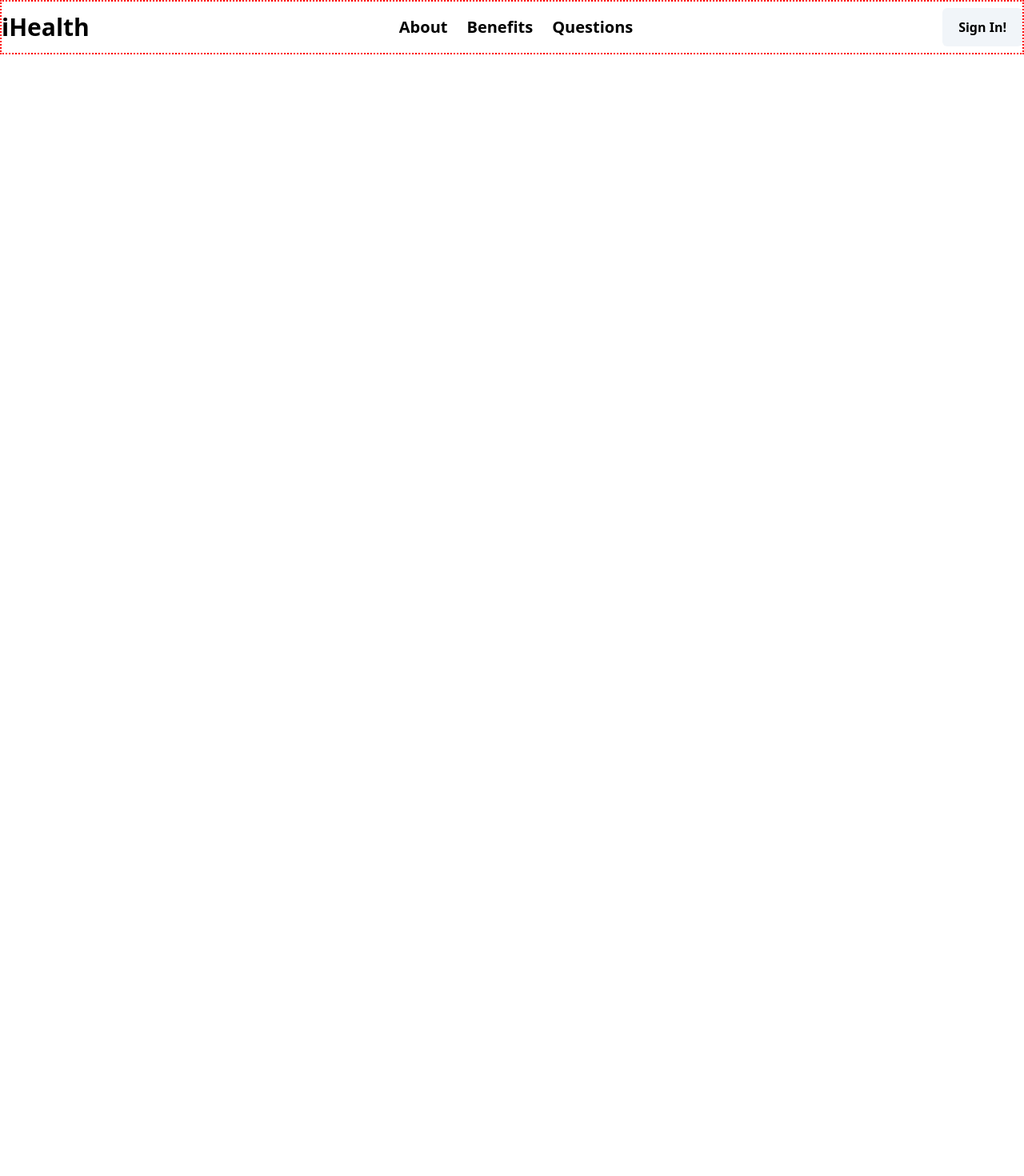
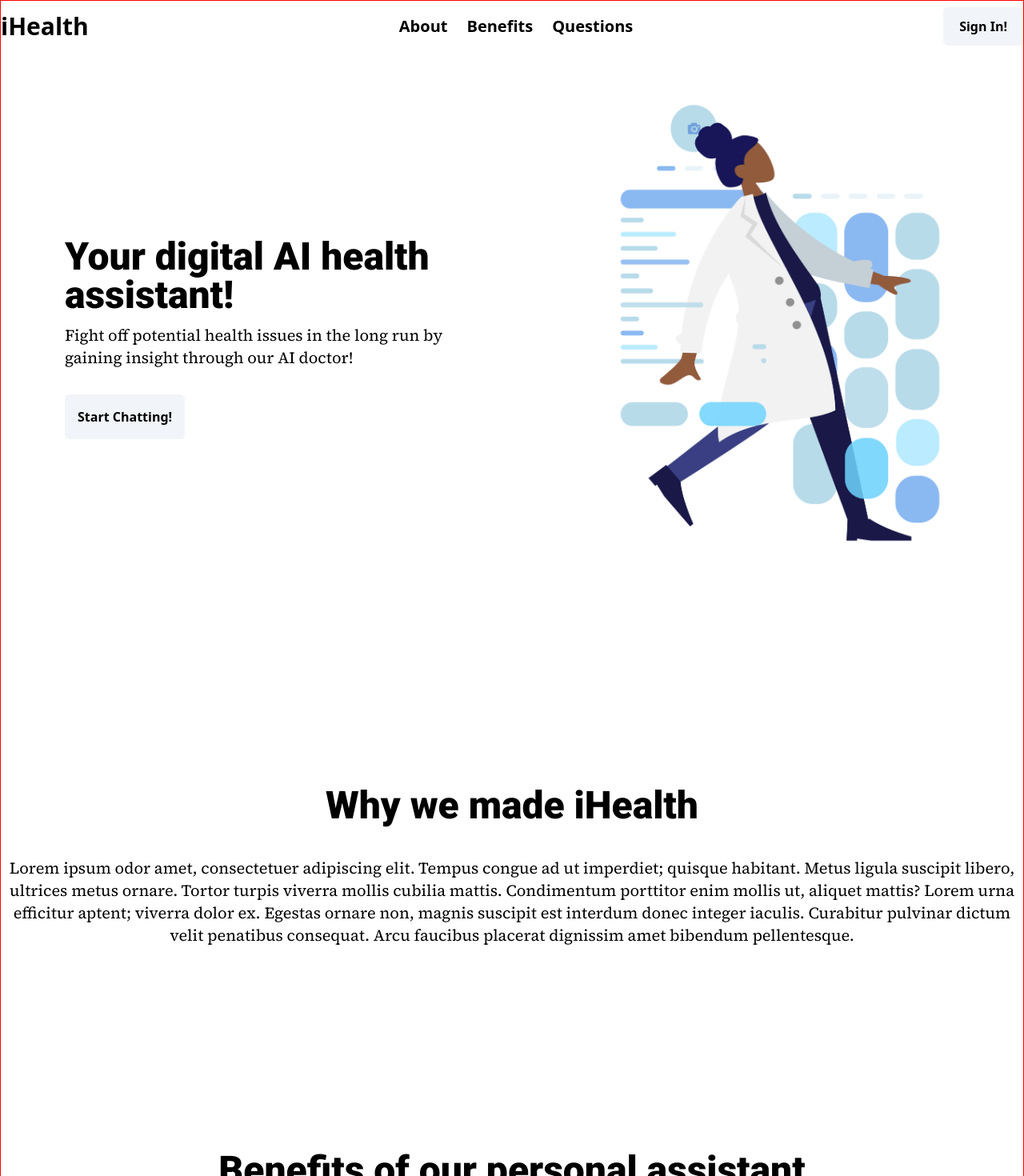
Before and after one commit to alexander-brady/ihealth.ai, a Next.js app in the folder next/: page / in a window 1280 px wide. Shown: the top 1470 px of the page at 80% size. Before the commit the page ends 800 px from the top, so only its background shows below. Built offline with nearby package versions, Linux system fonts and the light colour scheme.

Commit message:
Hero section + adding the rest of the landing sections like about, benefits, and FAQs

```diff
--- a/next/app/components/core/button.tsx
+++ b/next/app/components/core/button.tsx
@@ -9,8 +9,11 @@ interface ButtonProps {
 }
 
 export default function Button({ text, stylingClass, pageRef }: ButtonProps) {
+  const defaultStyles = "rounded-md font-black cursor-pointer transition duration-300 hover:bg-slate-200";
+
+
   return (
-    <div className={stylingClass}>
+    <div className={`${defaultStyles} ${stylingClass}`}>
       <Link href={pageRef}>{text}</Link>
     </div>
   );
--- a/next/app/components/core/sectionHeading.tsx
+++ b/next/app/components/core/sectionHeading.tsx
@@ -6,7 +6,7 @@ interface SectionHeadingProps {
 
 export default function SectionHeading({text}: SectionHeadingProps){
   return(
-    <h1 className="font-roboto text-xl md:text-3xl">
+    <h1 className="font-roboto text-4xl md:text-5xl font-black">
       {text}
     </h1>
   );
--- a/next/app/components/core/sectionSubText.tsx
+++ b/next/app/components/core/sectionSubText.tsx
@@ -6,7 +6,7 @@ interface SectionSubTextProps {
 
 export default function SectionSubText({text}: SectionSubTextProps){
   return(
-    <p className="font-serif text-md md:text-4xl">
+    <p className="font-serif text-md md:text-xl mt-3">
       {text}
     </p>
   );
--- a/next/app/components/nav/landingNav.tsx
+++ b/next/app/components/nav/landingNav.tsx
@@ -13,7 +13,7 @@ export default function LandingNav() {
           <ul className="flex flex-row space-x-6">
           {['About', 'Benefits', 'Questions'].map((item) => (
               <li key={item}>
-                <a href={`#${item.toLowerCase()}`} className="block text-xl font-black hover:text-blue-600 transition-colors">
+                <a href={`#${item.toLowerCase()}`} className="block text-xl font-black duration-300 hover:text-blue-600 transition-colors">
                   {item}
                 </a>
               </li>
@@ -22,7 +22,7 @@ export default function LandingNav() {
         </div>
         <Button
           text="Sign In!"
-          stylingClass="bg-slate-100 py-3 px-5 my-2 mr-5 xl:mr-0 rounded-md font-black cursor-pointer transition delay-50 hover:bg-slate-200"
+          stylingClass="bg-slate-100 py-3 px-5 my-2 mr-5 xl:mr-0"
           pageRef="/login"
         />
       </div>
--- a/next/app/components/nav/mobileNav.tsx
+++ b/next/app/components/nav/mobileNav.tsx
@@ -27,7 +27,7 @@ export default function MobileNav() {
           <ul className="flex flex-col p-6">
             {['About', 'Benefits', 'Questions'].map((item) => (
               <li key={item} className="my-2">
-                <a href={`#${item.toLowerCase()}`} className="block text-xl font-black hover:text-blue-600 transition-colors">
+                <a href={`#${item.toLowerCase()}`} className="block text-xl font-black duration-300 hover:text-blue-600 transition-colors">
                   {item}
                 </a>
               </li>
@@ -36,7 +36,7 @@ export default function MobileNav() {
           <div className="max-w-[8rem] text-center">
             <Button
               text="Sign In!"
-              stylingClass="w-full bg-slate-100 py-2 mb-4 ml-5 rounded-md font-black cursor-pointer transition delay-50 hover:bg-slate-200"
+              stylingClass="w-full bg-slate-100 py-2 mb-4 ml-5"
               pageRef="/login"
             />
           </div>
--- a/next/app/globals.css
+++ b/next/app/globals.css
@@ -2,6 +2,10 @@
 @tailwind components;
 @tailwind utilities;
 
-:root {
-  border: 2px dotted red;
+* {
+  scroll-behavior: smooth;
 }
+
+  :root{
+  border: 1px solid red;
+}
--- a/next/app/page.tsx
+++ b/next/app/page.tsx
@@ -1,7 +1,12 @@
 'use client';
 
+import Image from 'next/image';
+import HeroImage from "./public/Humaaans - Wireframe.png"
+import Button from "./components/core/button";
 import LandingNav from "./components/nav/landingNav";
 import MobileNav from "./components/nav/mobileNav";
+import SectionHeading from "./components/core/sectionHeading";
+import SectionSubText from "./components/core/sectionSubText";
 
 export default function Home() {
   return (
@@ -9,8 +14,54 @@ export default function Home() {
       <LandingNav />
       <MobileNav />
 
-      <section id="hero" className="">
+      <section id="hero" className="w-full pt-10 pb-[9.4rem]">
+        <div className="max-w-screen-xl mx-auto">
+          <div className="relative grid grid-cols-0 md:grid-cols-2 gap-8 mx-5 xl:mx-20">
+            <div className="flex flex-col mt-48 text-center md:text-left">
+              <SectionHeading text="Your digital AI health assistant!"/>
+              <SectionSubText text="Fight off potential health issues in the long run by gaining insight through our AI doctor!"/>
+              <div className="flex flex-col items-center md:items-start">
+                <Button text="Start Chatting!" stylingClass="py-4 px-4 bg-slate-100 mt-8 text-center max-w-48" pageRef="/login" />
+              </div>
+            </div>
+            <div className="hidden md:block">
+              <div className="flex items-center justify-end">
+                <Image
+                  src={HeroImage}
+                  alt="video call of patient and doctor"
+                  className="w-full h-[600px] max-w-md"
+                />
+              </div>
+            </div>
+          </div>
+        </div>
+      </section>
 
+      <section id="about" className="w-full py-32">
+        <div className="text-center max-w-screen-xl mx-auto">
+          <SectionHeading text="Why we made iHealth"/>
+          <div className="mt-10 mx-5 xl:mx-0">
+            <SectionSubText text="Lorem ipsum odor amet, consectetuer adipiscing elit. Tempus congue ad ut imperdiet; quisque habitant. Metus ligula suscipit libero, ultrices metus ornare. Tortor turpis viverra mollis cubilia mattis. Condimentum porttitor enim mollis ut, aliquet mattis? Lorem urna efficitur aptent; viverra dolor ex. Egestas ornare non, magnis suscipit est interdum donec integer iaculis. Curabitur pulvinar dictum velit penatibus consequat. Arcu faucibus placerat dignissim amet bibendum pellentesque." />
+          </div>
+        </div>
+      </section>
+
+      <section id="benefits" className="w-full py-32">
+        <div className="text-center max-w-screen-xl mx-auto">
+          <SectionHeading text="Benefits of our personal assistant"/>
+            <div>
+              <div>
+
+              </div>
+            </div>
+        </div>
+      </section>
+
+      <section id="questions" className="w-full py-32">
+        <div className="text-center max-w-screen-xl mx-auto">
+          <SectionHeading text="FAQs"/>
+
+        </div>
       </section>
     </div>
   );
```
Also changed, not shown: next/app/public/Humaaans - Wireframe.png (added).
